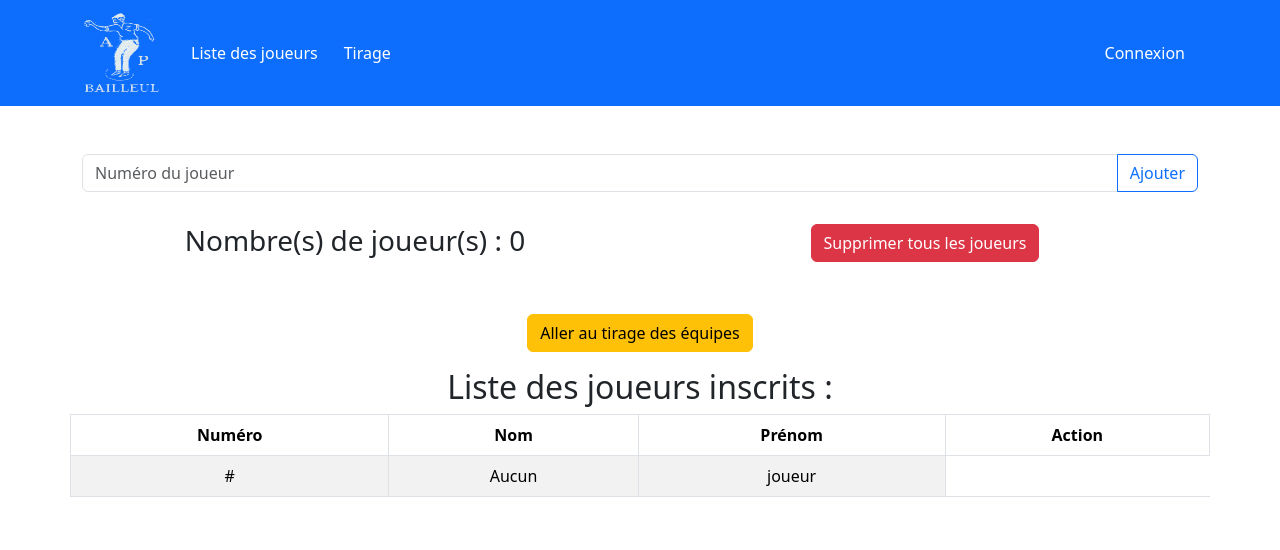
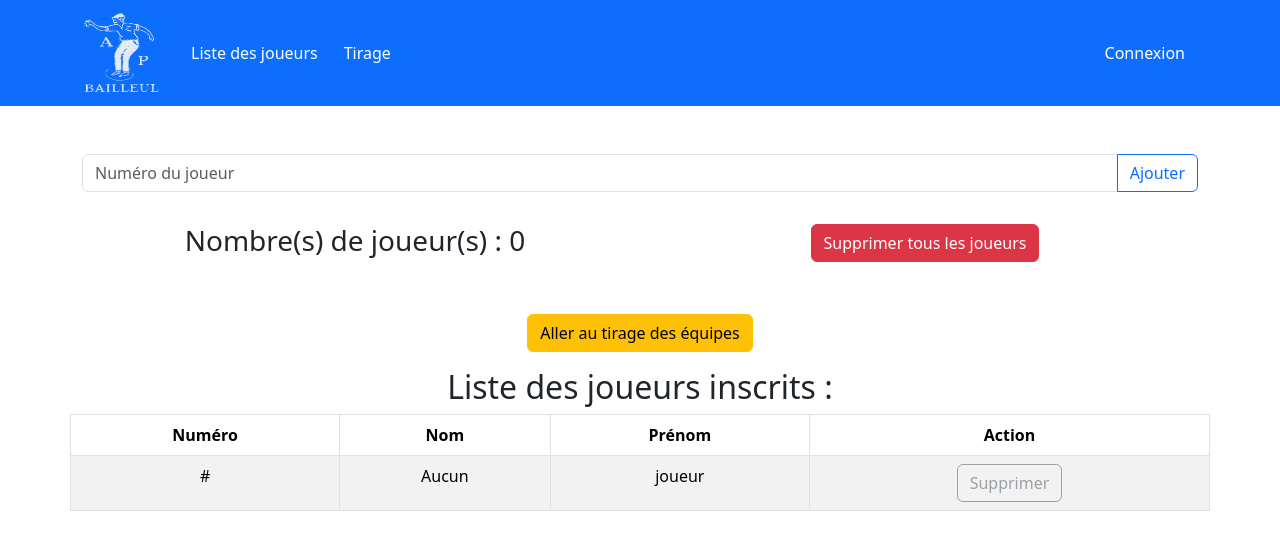
Before and after one commit to QuentinLasue/Projet-association-petanque, a React (Vite) app in the folder client/: page / in a window 1280 px wide. Shown: the top 550 px of the page. Built offline with nearby package versions, Linux system fonts and the light colour scheme.

Commit message:
ajout td manquant tableau entrainement

```diff
--- a/client/src/view/Entrainement.jsx
+++ b/client/src/view/Entrainement.jsx
@@ -183,6 +183,7 @@ function Entrainement(){
                                 <td>#</td>
                                 <td>Aucun</td>
                                 <td>joueur</td>
+                                <td><Button variant ="outline-secondary" disabled>Supprimer</Button></td>
                             </tr>
                         )
                         }
```
